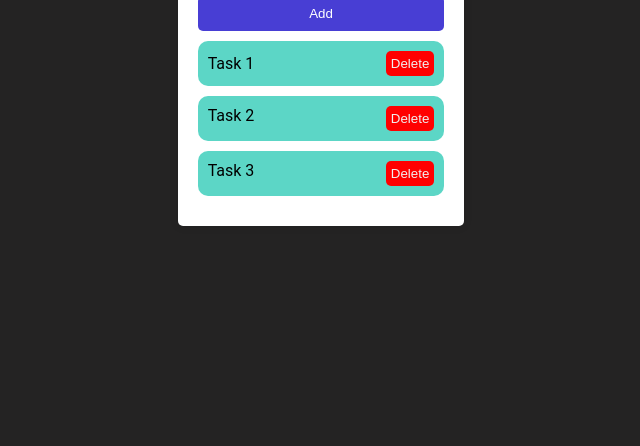
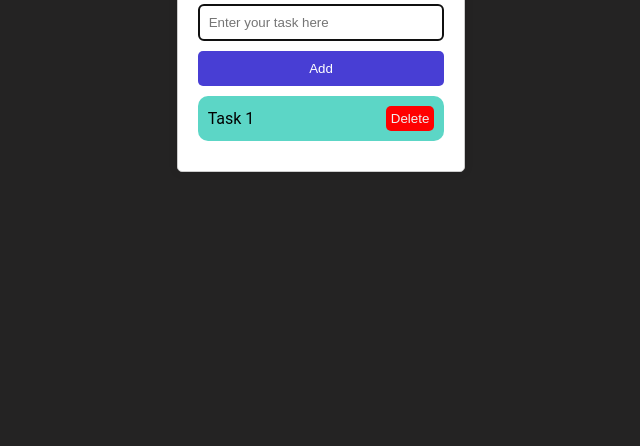
Before and after one commit to HimanshuGhorai/to-do-list, a plain HTML site: page index.html in a window 1280 px wide. Shown: the part 354-800 px from the top of the page, without its empty margins (319-959 px from the left). Drawn offline with nearby package versions, Linux system fonts and the light colour scheme; a web font is replaced by a local one.

Commit message:
i add some js but is not done

```diff
--- a/index.html
+++ b/index.html
@@ -10,21 +10,17 @@
     <div id="todo_box">
       <div class="container">
         <h1>To-Do List</h1>
-        <input type="text" id="todo_input" placeholder="Enter your task here" />
+        <input
+          type="text"
+          id="todo_input"
+          placeholder="Enter your task here "
+          autofocus
+        />
         <button id="add_btn">Add</button>
-        <ul id="todo_list"></ul>
 
-        <div id="todo_items">
-          <div class="todo_item  active dflix">
+        <div id="todo_items todo_list">
+          <div class="todo_item active dflix">
             <p>Task 1</p>
-            <button class="delete_btn">Delete</button>
-          </div>
-          <div class="todo_item">
-            <p>Task 2</p>
-            <button class="delete_btn">Delete</button>
-          </div>
-          <div class="todo_item">
-            <p>Task 3</p>
             <button class="delete_btn">Delete</button>
           </div>
         </div>
--- a/script.js
+++ b/script.js
@@ -0,0 +1,10 @@
+const items = document.querySelectorAll('#todo_input');
+const list = document.querySelector('#todo_items');
+
+todo_input.addEventListener(
+    "keypress",
+    function(event){
+
+        console.log(event)
+    }
+);
--- a/style.css
+++ b/style.css
@@ -25,7 +25,9 @@
   padding: 20px;
   background-color: #fff;
   border-radius: 5px;
+  border: 1px solid #ccc;
   box-shadow: 0 0 10px rgba(0, 0, 0, 0.1);
+  outline: none;
 }
 
 h1 {
```
